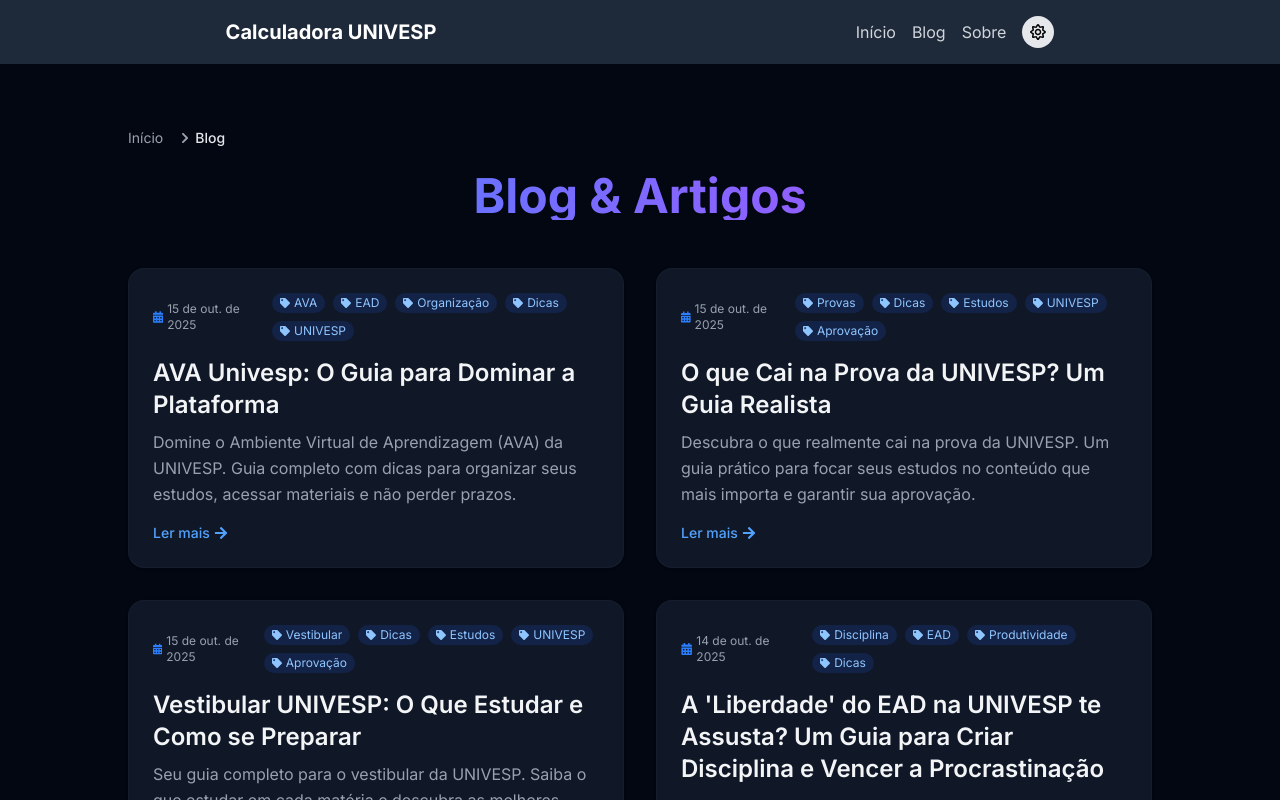
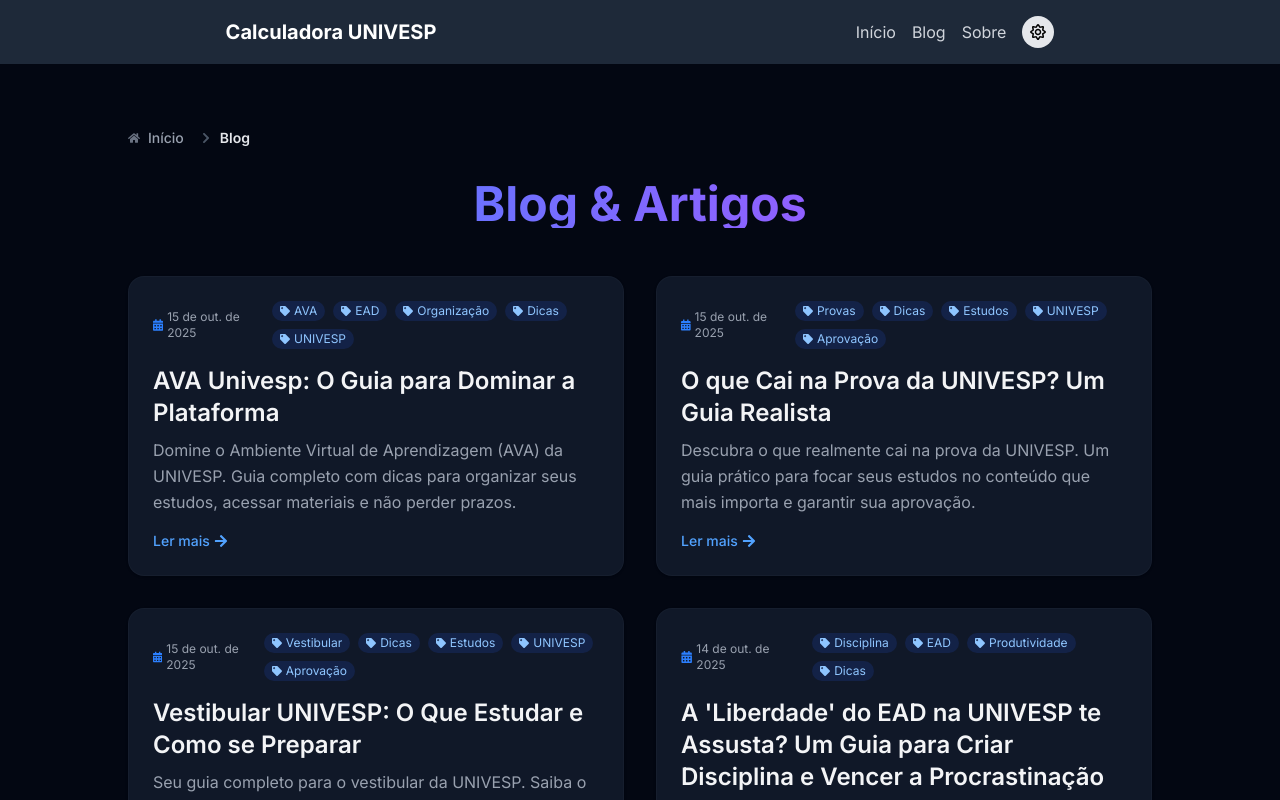
Before and after one commit to Marcone-Santos1/calculadora-univesp-next, a Next.js app: page /blog in a window 1280 px wide. Shown: the top 800 px of the page. Built offline with nearby package versions, Linux system fonts and the light colour scheme.

Commit message:
feat: new blog visual

```diff
--- a/src/components/Breadcrumb.tsx
+++ b/src/components/Breadcrumb.tsx
@@ -1,4 +1,4 @@
-import { FaChevronRight } from 'react-icons/fa';
+import { FaChevronRight, FaHome } from "react-icons/fa";
 import Link from "next/link";
 
 interface BreadcrumbLink {
@@ -12,22 +12,39 @@
 
 export const Breadcrumb = ({ links }: BreadcrumbProps) => {
   return (
-    <nav className="mb-6 text-sm text-gray-500 dark:text-gray-400" aria-label="Breadcrumb">
-      <ol className="inline-flex items-center space-x-1 md:space-x-3">
-        {links.map((link, index) => (
-          <li key={index} className="inline-flex items-center">
+    <nav
+      className="mb-8 text-sm text-gray-500 dark:text-gray-400 transition-colors duration-300"
+      aria-label="Breadcrumb"
+    >
+      <ol className="flex flex-wrap items-center gap-1 md:gap-2">
+        {links.map((link, index) => {
+          const isLast = index === links.length - 1;
+
+          return (
+            <li key={index} className="flex items-center">
+              {index === 0 && (
+                <FaHome className="mr-2 text-gray-400 dark:text-gray-500 w-3 h-3" />
+              )}
+
               {index > 0 && (
-              <FaChevronRight className="w-3 h-3 text-gray-400 mx-1" />
+                <FaChevronRight className="mx-2 text-gray-400 dark:text-gray-600 w-3 h-3" />
               )}
-            {link.path ? (
-              <Link href={link.path} className="hover:text-blue-500 dark:hover:text-blue-400">
+
+              {link.path && !isLast ? (
+                <Link
+                  href={link.path}
+                  className="hover:text-blue-600 dark:hover:text-blue-400 font-medium transition-colors"
+                >
                   {link.name}
                 </Link>
               ) : (
-              <span className="font-medium text-gray-700 dark:text-gray-200">{link.name}</span>
+                <span className="font-semibold text-gray-700 dark:text-gray-200">
+                  {link.name}
+                </span>
               )}
             </li>
-        ))}
+          );
+        })}
       </ol>
     </nav>
   );
```
Lines whose indentation alone changed are shown as unchanged.
